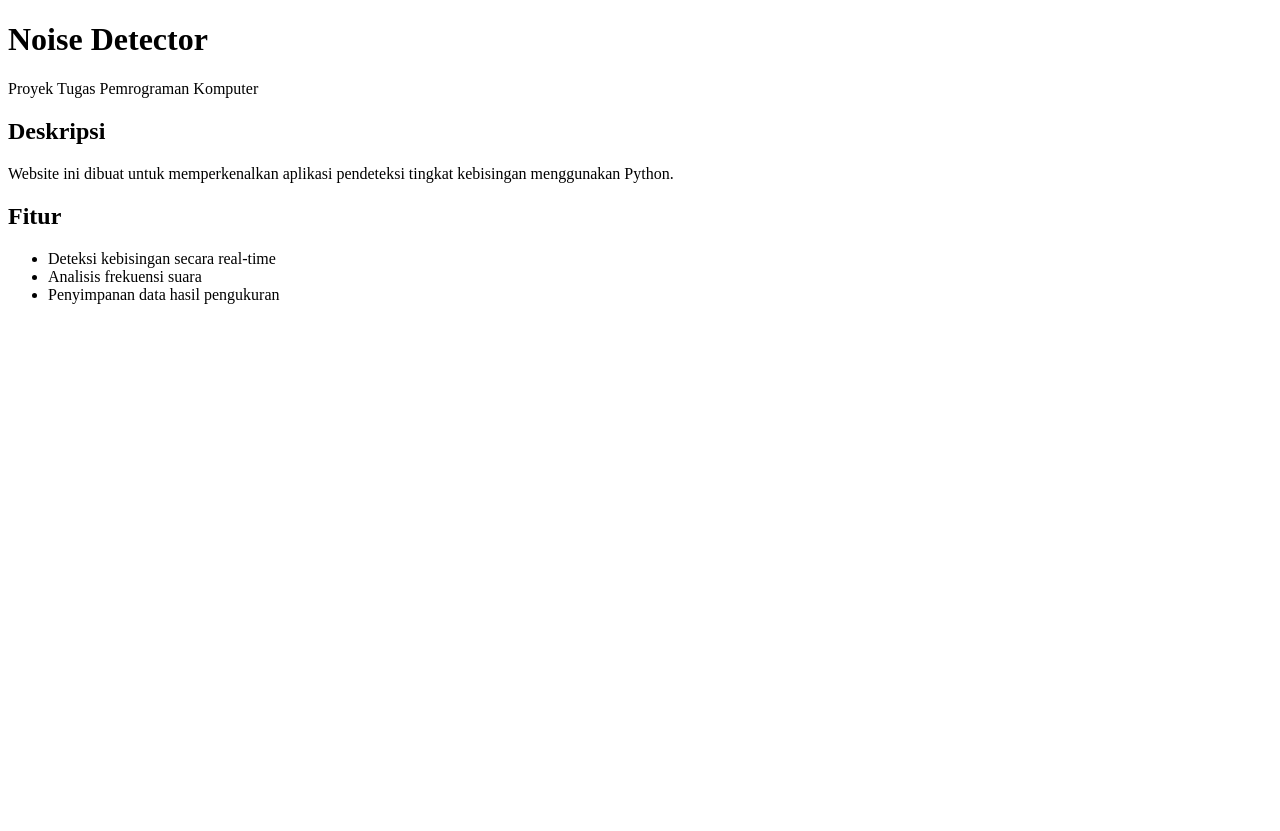
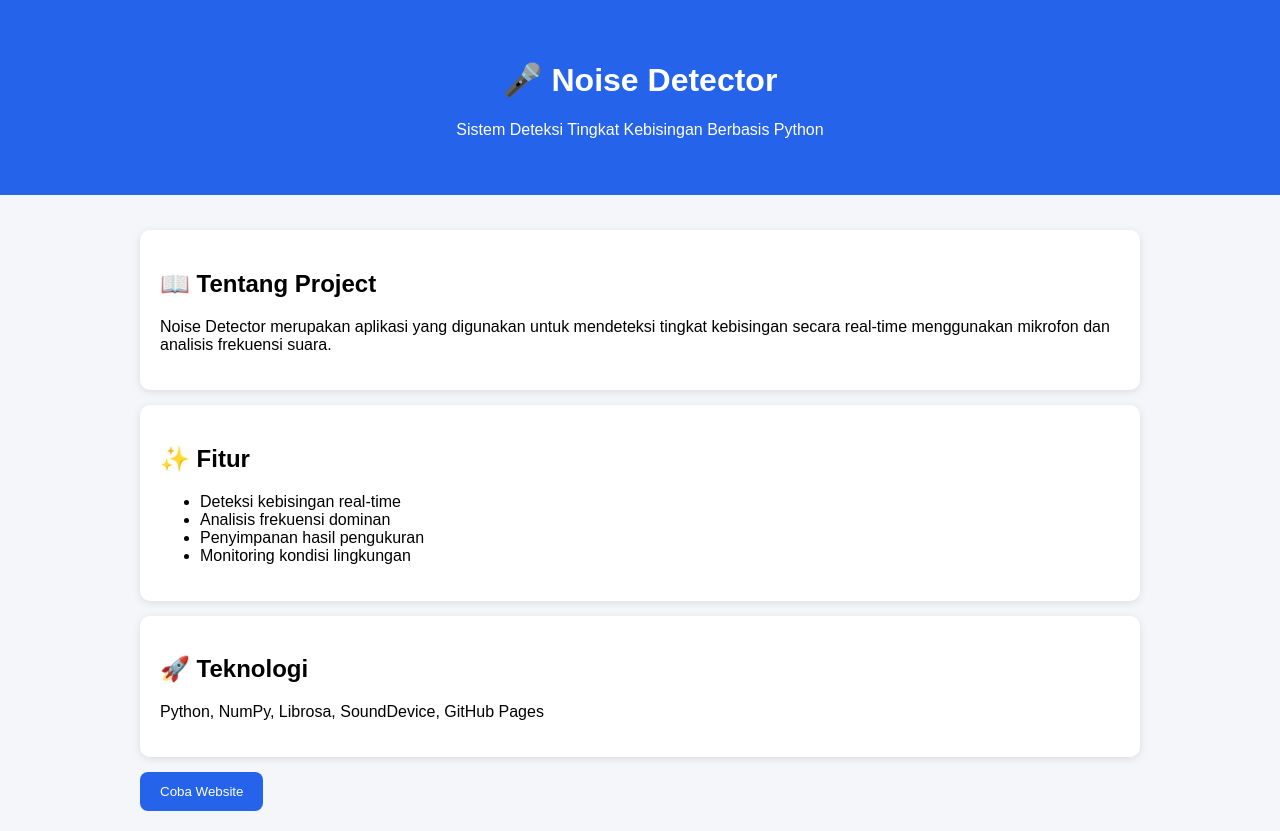
Before and after one commit to acouple/pertama, a plain HTML site: page index.html in a window 1280 px wide. Before the commit the page ends 800 px from the top, so only its background shows below. Drawn offline with Linux system fonts and the light colour scheme.

Commit message:
Improve website

```diff
--- a/index.html
+++ b/index.html
@@ -2,24 +2,90 @@
 <html>
 <head>
 <meta charset="UTF-8">
+<meta name="viewport" content="width=device-width, initial-scale=1.0">
 <title>Noise Detector</title>
+
+<style>
+body{
+    font-family: Arial, sans-serif;
+    margin:0;
+    background:#f4f6f9;
+}
+
+header{
+    background:#2563eb;
+    color:white;
+    text-align:center;
+    padding:40px;
+}
+
+.container{
+    max-width:1000px;
+    margin:auto;
+    padding:20px;
+}
+
+.card{
+    background:white;
+    padding:20px;
+    margin:15px 0;
+    border-radius:10px;
+    box-shadow:0 2px 8px rgba(0,0,0,0.1);
+}
+
+button{
+    background:#2563eb;
+    color:white;
+    border:none;
+    padding:12px 20px;
+    border-radius:8px;
+    cursor:pointer;
+}
+
+button:hover{
+    background:#1d4ed8;
+}
+</style>
 </head>
+
 <body>
-    <h1>Noise Detector</h1>
 
-    <p>Proyek Tugas Pemrograman Komputer</p>
+<header>
+    <h1>🎤 Noise Detector</h1>
+    <p>Sistem Deteksi Tingkat Kebisingan Berbasis Python</p>
+</header>
 
-    <h2>Deskripsi</h2>
+<div class="container">
+
+    <div class="card">
+        <h2>📖 Tentang Project</h2>
         <p>
-        Website ini dibuat untuk memperkenalkan aplikasi pendeteksi tingkat kebisingan
-        menggunakan Python.
+            Noise Detector merupakan aplikasi yang digunakan untuk
+            mendeteksi tingkat kebisingan secara real-time menggunakan
+            mikrofon dan analisis frekuensi suara.
         </p>
+    </div>
 
-    <h2>Fitur</h2>
+    <div class="card">
+        <h2>✨ Fitur</h2>
         <ul>
-        <li>Deteksi kebisingan secara real-time</li>
-        <li>Analisis frekuensi suara</li>
-        <li>Penyimpanan data hasil pengukuran</li>
+            <li>Deteksi kebisingan real-time</li>
+            <li>Analisis frekuensi dominan</li>
+            <li>Penyimpanan hasil pengukuran</li>
+            <li>Monitoring kondisi lingkungan</li>
         </ul>
+    </div>
+
+    <div class="card">
+        <h2>🚀 Teknologi</h2>
+        <p>Python, NumPy, Librosa, SoundDevice, GitHub Pages</p>
+    </div>
+
+    <button onclick="alert('Noise Detector Project')">
+        Coba Website
+    </button>
+
+</div>
+
 </body>
 </html>
```
Lines whose indentation alone changed are shown as unchanged.
